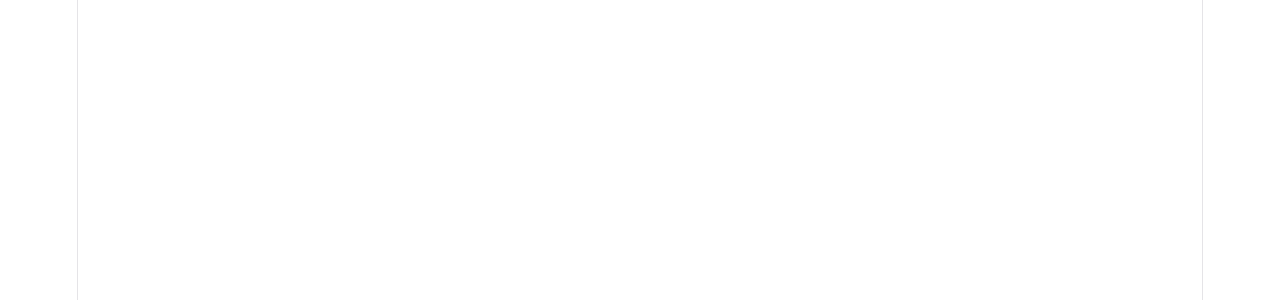
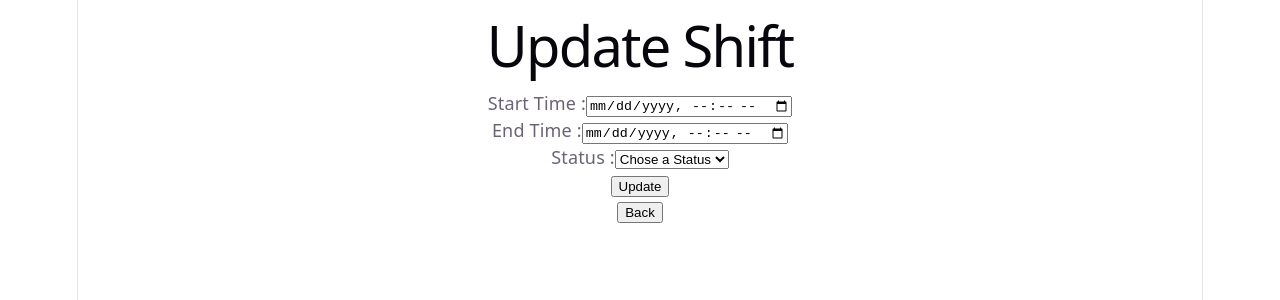
Before and after one commit to CristianDmbr/Store-Management-System, a React app in the folder frontend/: page /shift_update/1 in a window 1280 px wide. Before the commit this address had no page. Shown: the top 300 px of the page. Built offline with nearby package versions, Linux system fonts and the light colour scheme; no server answers; the HTML template or start-up script is replaced by a standard one.

Commit message:
Completed Shift Management

```diff
--- a/frontend/src/App.jsx
+++ b/frontend/src/App.jsx
@@ -29,7 +29,7 @@
 import AddShift from "./pages/Shift/ShiftAdd";
 import InfoShift from "./pages/Shift/ShiftInfo";
 import DeleteShift from "./pages/Shift/ShiftDelete";
-
+import UpdateShift from "./pages/Shift/ShiftUpdate";
 
 
 function App() {
@@ -163,6 +163,11 @@
           element = {<DeleteShift/>}
         />
 
+        <Route
+          path = "/shift_update/:shift_pk"
+          element = { <UpdateShift/>}
+        />
+
 
       </Routes>
     </BrowserRouter>
--- a/frontend/src/pages/Shift/ShiftList.jsx
+++ b/frontend/src/pages/Shift/ShiftList.jsx
@@ -90,8 +90,8 @@
 
                                 {role === "Supervisor" && (
                                     <>
-                                        <button onClick={() => navigate(`/shift_info/${shift.pk}`)}> View </button>
-
+                                        <button onClick={() => navigate(`/shift_info/${shift.pk}`)}>View </button>
+                                        <button onClick={() => navigate(`/shift_update/${shift.pk}`)}>Update</button>
                                         <button onClick={() => HandleDeleteshift(shift.pk)}>Remove</button>
                                     </>
                                 )}
--- a/frontend/src/pages/Shift/ShiftUpdate.jsx
+++ b/frontend/src/pages/Shift/ShiftUpdate.jsx
@@ -0,0 +1,105 @@
+import { useNavigate, useParams } from "react-router-dom";
+import { useState, useEffect } from "react";
+
+function UpdateShift(){
+
+    const navigate = useNavigate();
+    const { shift_pk } = useParams();
+    const [csrfToken, setCSRFToken] = useState();
+
+    const [employee, setEmployee] = useState("");
+    const [start_time, setStartTime] = useState("");
+    const [end_time, setEndTime] = useState("");
+    const [status, setStatus] = useState("");
+
+    useEffect(() =>{
+        fetch("http://localhost:8000/api/csrf",{
+            credentials : "include"
+        })
+            .then(request => request.json())
+            .then(data => {
+                setCSRFToken(data.csrfToken)
+            })
+
+        fetch(`http://localhost:8000/api/shift_detail/${shift_pk}`,{
+            credentials : "include"
+        })
+            .then(request => request.json())
+            .then(data => {
+                setEmployee(data.serialized_data.employee)
+                // Slice allows to display the already existing date time
+                // Without it the input box is empty
+                setStartTime(data.serialized_data.start_time.slice(0, 16))
+                setEndTime(data.serialized_data.end_time.slice(0, 16))
+                setStatus(data.serialized_data.status)
+            })
+    },[shift_pk])
+
+    function HandleUpdate(event) {
+        event.preventDefault();
+
+        fetch(`http://localhost:8000/api/shift_detail/${shift_pk}`,{
+            credentials : "include",
+            method : "PUT",
+            headers : {
+                "Content-Type": "application/json",
+                "X-CSRFToken" : csrfToken
+            },
+            body : JSON.stringify({
+                "employee" : employee,
+                "start_time" : start_time,
+                "end_time" : end_time,
+                "status" : status
+            })
+        })
+            .then(() => {navigate("/shifts_list")})
+    }
+
+    return(
+        <div>
+            <h1>Update Shift</h1>
+
+            <form onSubmit={HandleUpdate} >
+
+                <div>
+                    <label>Start Time :</label>
+                    <input
+                        type="datetime-local"
+                        value={start_time}
+                        onChange = {(event) => {setStartTime(event.target.value)}}
+                    />
+                </div>
+
+                <div>
+                    <label>End Time :</label>
+                    <input
+                        type="datetime-local"
+                        value={end_time}
+                        onChange = {(event) => {setEndTime(event.target.value)}}
+                    />
+                </div>
+
+                <div>
+                    <label>Status :</label>
+                    <select value = {status} onChange = {(event) => {setStatus(event.target.value)}}>
+                        <option value="" disabled>Chose a Status</option>
+                        <option value="planned"> Planned </option>
+                        <option value="active"> Active </option>
+                        <option value="completed"> Completed </option>
+                    </select>
+
+                </div>
+
+                <button type="submit">Update</button>
+
+            </form>
+
+            <div>
+                <button onClick={() => {navigate("/shifts_list")}}>Back</button>
+            </div>
+
+        </div>
+    )
+}
+
+export default UpdateShift;
```
Also changed, not shown: frontend/src/pages/Reservation/ReservationList.jsx (added), 1 other file (tests, documents, lock files or other folders).
